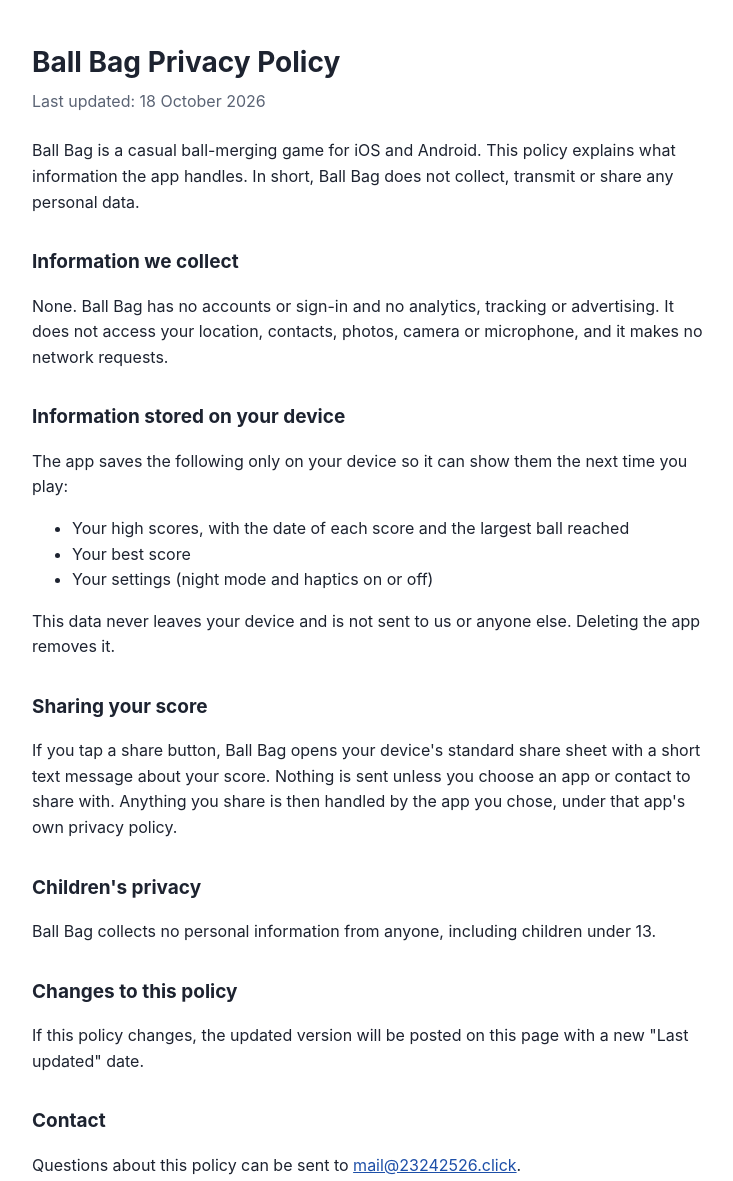
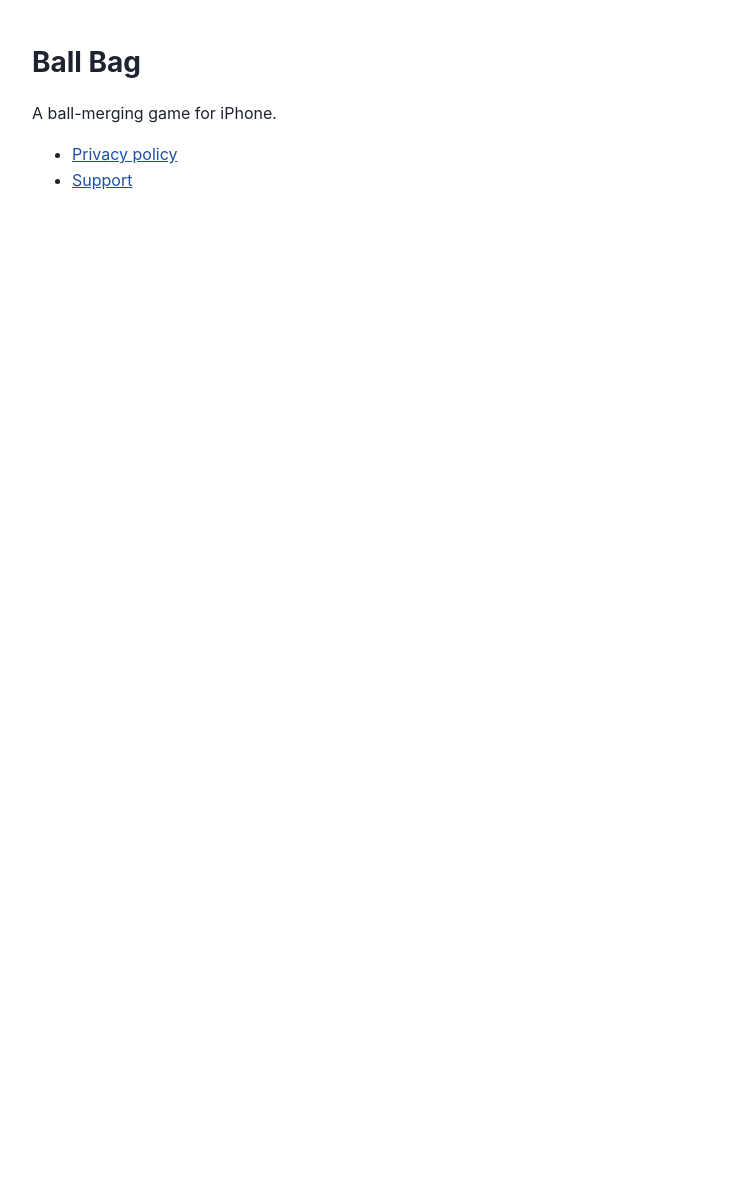
Before and after one commit to jabba2324/ball-bag-site, a plain HTML site: page index.html in a window 1280 px wide. Shown: the whole page, without its empty margins (268-1001 px from the left). After the commit the page ends 800 px from the top, so only its background shows below. Drawn offline with Linux system fonts and the light colour scheme.

Commit message:
Landing page; link support to /privacy/

```diff
--- a/index.html
+++ b/index.html
@@ -3,7 +3,7 @@
 <head>
 <meta charset="utf-8">
 <meta name="viewport" content="width=device-width, initial-scale=1">
-<title>Ball Bag Privacy Policy</title>
+<title>Ball Bag</title>
 <style>
   :root { --bg: #ffffff; --fg: #1d2330; --muted: #5b6475; --accent: #1d4fa8; }
   @media (prefers-color-scheme: dark) {
@@ -20,38 +20,12 @@
 </head>
 <body>
 <main>
-  <h1>Ball Bag Privacy Policy</h1>
-  <p class="updated">Last updated: 18 October 2026</p>
-
-  <p>Ball Bag is a casual ball-merging game for iOS and Android. This policy explains what
-  information the app handles. In short, Ball Bag does not collect, transmit or share any personal data.</p>
-
-  <h2>Information we collect</h2>
-  <p>None. Ball Bag has no accounts or sign-in and no analytics, tracking or advertising.
-  It does not access your location, contacts, photos, camera or microphone, and it makes no network requests.</p>
-
-  <h2>Information stored on your device</h2>
-  <p>The app saves the following only on your device so it can show them the next time you play:</p>
+  <h1>Ball Bag</h1>
+  <p>A ball-merging game for iPhone.</p>
   <ul>
-    <li>Your high scores, with the date of each score and the largest ball reached</li>
-    <li>Your best score</li>
-    <li>Your settings (night mode and haptics on or off)</li>
+    <li><a href="privacy/">Privacy policy</a></li>
+    <li><a href="support/">Support</a></li>
   </ul>
-  <p>This data never leaves your device and is not sent to us or anyone else. Deleting the app removes it.</p>
-
-  <h2>Sharing your score</h2>
-  <p>If you tap a share button, Ball Bag opens your device's standard share sheet with a short text
-  message about your score. Nothing is sent unless you choose an app or contact to share with. Anything
-  you share is then handled by the app you chose, under that app's own privacy policy.</p>
-
-  <h2>Children's privacy</h2>
-  <p>Ball Bag collects no personal information from anyone, including children under 13.</p>
-
-  <h2>Changes to this policy</h2>
-  <p>If this policy changes, the updated version will be posted on this page with a new "Last updated" date.</p>
-
-  <h2>Contact</h2>
-  <p>Questions about this policy can be sent to <a href="mailto:mail@23242526.click">mail@23242526.click</a>.</p>
 </main>
 </body>
 </html>
```
